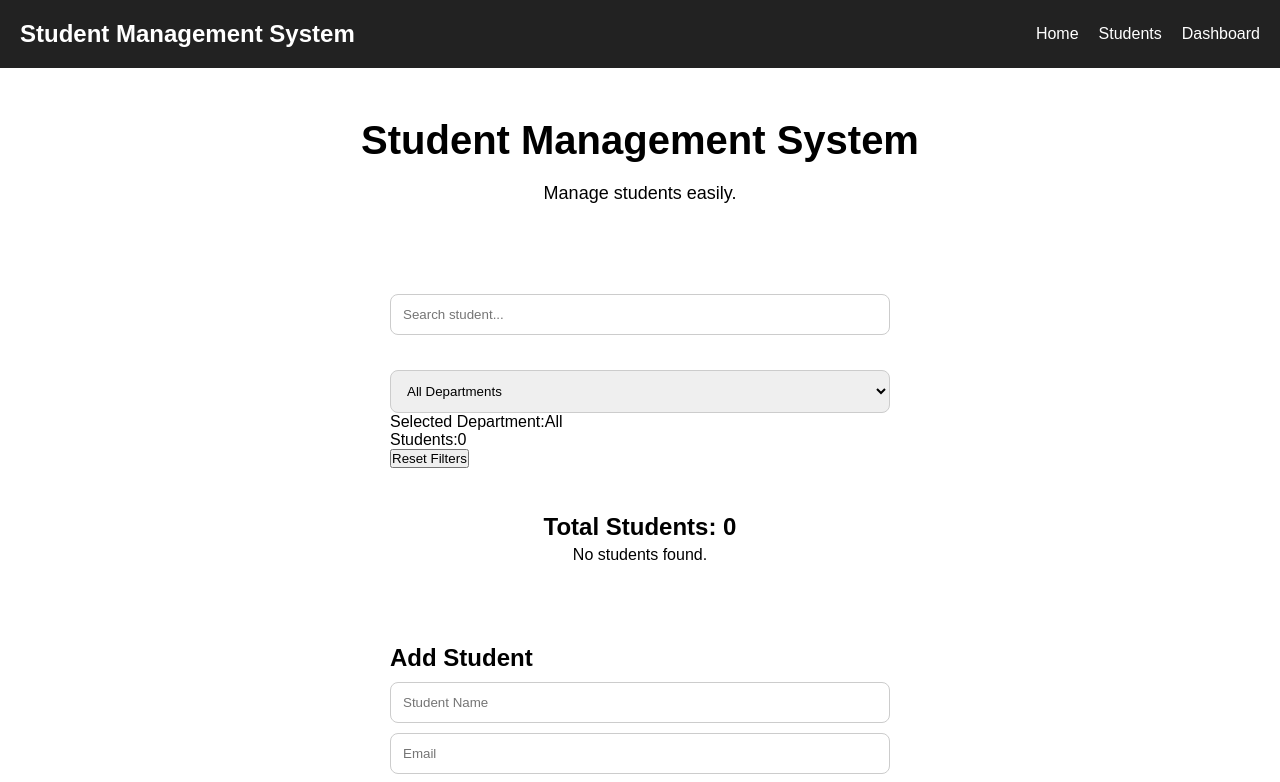
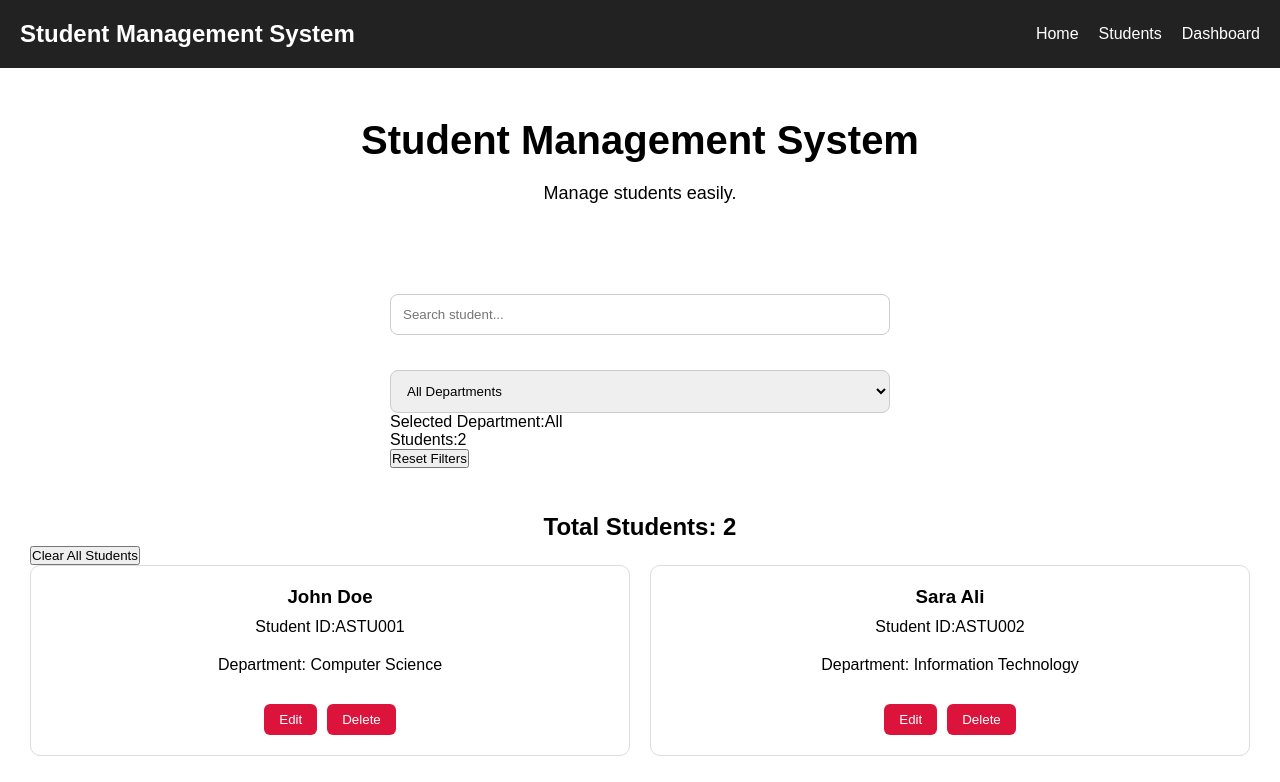
Before and after one commit to megersa27/Student-Management-System, a React (Vite) app: page / in a window 1280 px wide. Shown: the top 782 px of the page. Built offline with nearby package versions, Linux system fonts and the light colour scheme.

Commit message:
Add local storage persistence

```diff
--- a/src/pages/Home.jsx
+++ b/src/pages/Home.jsx
@@ -1,11 +1,31 @@
-import { useState } from "react";
+import { useState, useEffect } from "react";
 
 import Navbar from "../components/Navbar";
 import Footer from "../components/Footer";
 import StudentCard from "../components/StudentCard";
 
 function Home() {
-  const [students, setStudents] = useState([]);
+  const [students, setStudents] = useState(() => {
+  const savedStudents =
+    localStorage.getItem("students");
+
+  return savedStudents
+    ? JSON.parse(savedStudents)
+    : [
+        {
+          id: 1,
+          name: "John Doe",
+          studentId: "ASTU001",
+          department: "Computer Science",
+        },
+        {
+          id: 2,
+          name: "Sara Ali",
+          studentId: "ASTU002",
+          department: "Information Technology",
+        },
+      ];
+});
   const [name, setName] = useState("");
   const [studentId, setStudentId] = useState("");
   const [department, setDepartment] = useState("");
@@ -13,6 +33,16 @@ function Home() {
   const [editingId, setEditingId] = useState(null);
   const [searchTerm, setSearchTerm] = useState("");
   const [selectedDepartment, setSelectedDepartment] = useState("All");
+
+  useEffect(() => {
+  localStorage.setItem(
+    "students",
+    JSON.stringify(students)
+  );
+}, [students]);
+useEffect(() => {
+  console.log("Students updated");
+}, [students]);
 
   const addStudent = () => {
     if (!name || !studentId || !department || !email) {
@@ -90,6 +120,16 @@ function Home() {
   return matchesSearch && matchesDepartment;
 });
 
+const clearStudents = () => {
+  if (
+    window.confirm(
+      "Delete all students?"
+    )
+  ) {
+    setStudents([]);
+  }
+};
+
   return (
     <div className="app">
       <Navbar />
@@ -155,6 +195,9 @@ function Home() {
 
       <div className="students-container">
         <h2> Total Students: {students.length} </h2>
+        <button onClick={clearStudents}>
+  Clear All Students
+</button>
 
         {filteredStudents.length === 0 && <p>No students found.</p>}
         <div className="student-list">
```
